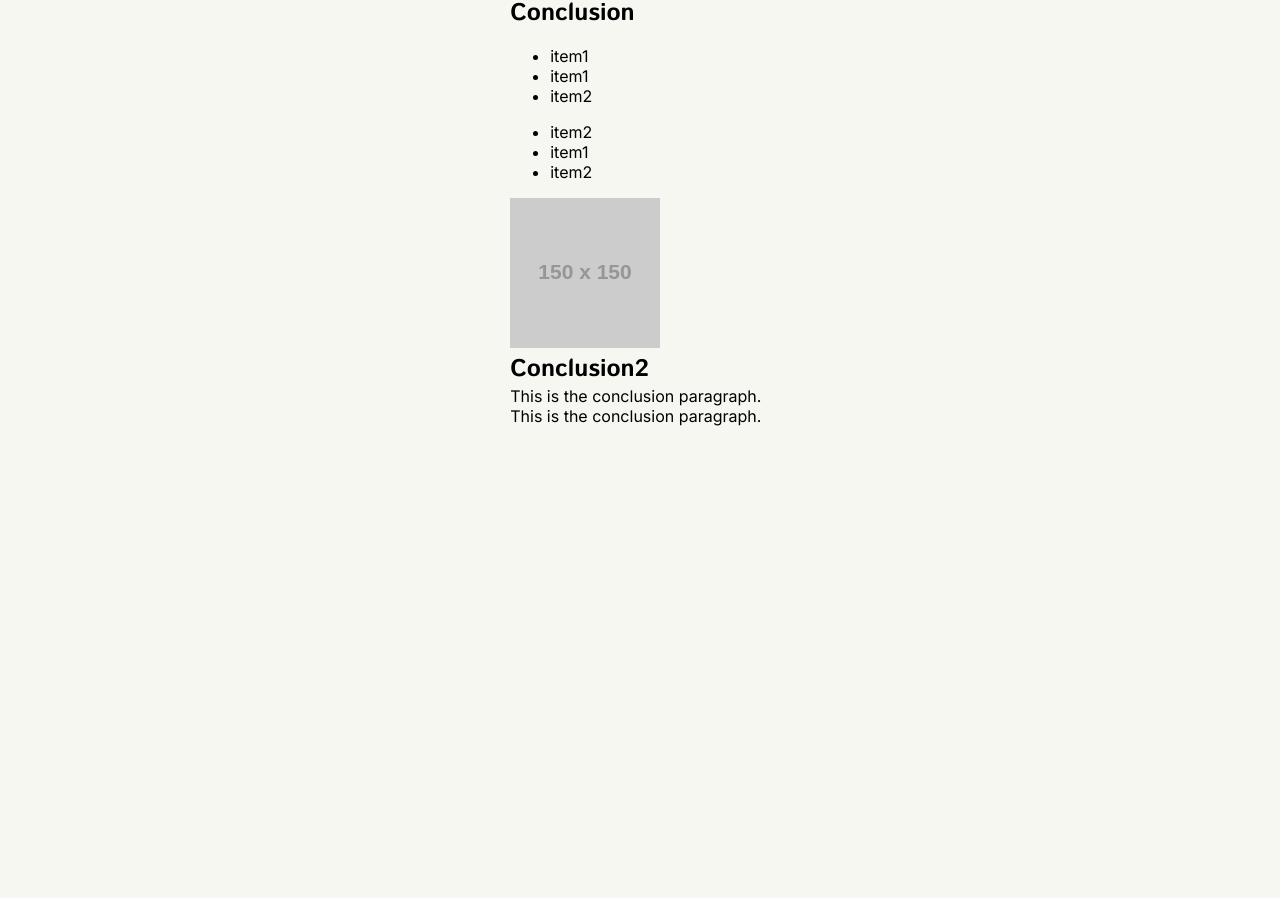
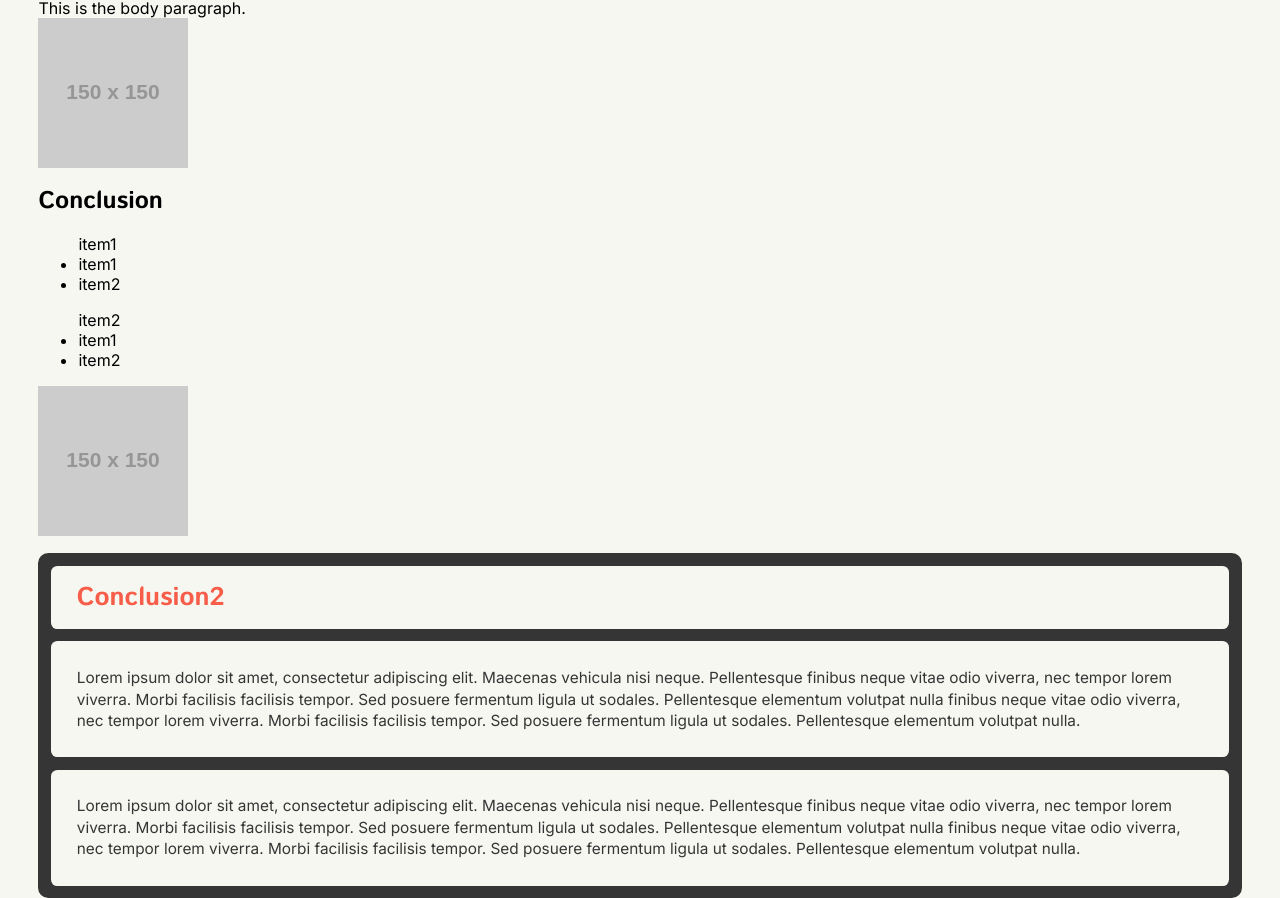
Before and after one commit to Thomasfouquereau/Nihongo, a React (Vite) app: page /article/1/1 in a window 1280 px wide. Shown: the part 1080-1978 px from the top of the page. Before the commit the page ends 1506 px from the top, so only its background shows below. Built offline with nearby package versions, Linux system fonts and the light colour scheme.

Commit message:
Mettre à jour le contenu des articles avec des textes enrichis et améliorer le style du composant ArticleContent pour une meilleure présentation.

```diff
--- a/src/component/data/articles/articles.json
+++ b/src/component/data/articles/articles.json
@@ -21,7 +21,7 @@
             {
                 "type": "paragraphs",
                 "heading": "Introduction",
-                "content": "This is the introduction paragraph."
+                "content": "Lorem ipsum dolor sit amet, consectetur adipiscing elit. Maecenas vehicula nisi neque. Pellentesque finibus neque vitae odio viverra, nec tempor lorem viverra. Morbi facilisis facilisis tempor. Sed posuere fermentum ligula ut sodales. Pellentesque elementum volutpat nulla finibus neque vitae odio viverra, nec tempor lorem viverra. Morbi facilisis facilisis tempor. Sed posuere fermentum ligula ut sodales. Pellentesque elementum volutpat nulla."
             },
             {
                 "type": "paragraphs and image",
@@ -61,8 +61,8 @@
             {
                 "type": "paragraphs and paragraphs",
                 "heading": "Conclusion2",
-                "content1": "This is the conclusion paragraph.",
-                "content2": "This is the conclusion paragraph."
+                "content1": "Lorem ipsum dolor sit amet, consectetur adipiscing elit. Maecenas vehicula nisi neque. Pellentesque finibus neque vitae odio viverra, nec tempor lorem viverra. Morbi facilisis facilisis tempor. Sed posuere fermentum ligula ut sodales. Pellentesque elementum volutpat nulla finibus neque vitae odio viverra, nec tempor lorem viverra. Morbi facilisis facilisis tempor. Sed posuere fermentum ligula ut sodales. Pellentesque elementum volutpat nulla.",
+                "content2": "Lorem ipsum dolor sit amet, consectetur adipiscing elit. Maecenas vehicula nisi neque. Pellentesque finibus neque vitae odio viverra, nec tempor lorem viverra. Morbi facilisis facilisis tempor. Sed posuere fermentum ligula ut sodales. Pellentesque elementum volutpat nulla finibus neque vitae odio viverra, nec tempor lorem viverra. Morbi facilisis facilisis tempor. Sed posuere fermentum ligula ut sodales. Pellentesque elementum volutpat nulla."
             }
         ],
         "exercises": {
--- a/src/component/main/articles/article/component/ArticleContent.jsx
+++ b/src/component/main/articles/article/component/ArticleContent.jsx
@@ -2,15 +2,56 @@ import styled from 'styled-components';
 import { useSelector } from 'react-redux';
 import PropTypes from 'prop-types';
 
-const Container = styled.div``
+const Container = styled.div`
+    display: flex;
+    flex-direction: column;
+    gap: 1vw;
+    width: calc( 100% - 6vw);
+`
 
-const ArticleContentCreator = ({ heading, content, type, list, image, content1, content2 }) => {
+const Paragraphs = styled.div`
+    display: flex;
+    flex-direction: column;
+    gap: 1vw;
+    background-color: ${(props) => props.$bgColor};
+    color: ${(props) => props.$fontColor};
+    padding: 1vw;
+    border-radius: 0.8vw;
+    width: calc(  100% - 2vw);
+    div{
+        display: flex;
+        flex-direction: column;
+        gap: 1vw;
+        width: 100%;
+        h2{
+            background-color: ${(props) => props.$mainBgColor};
+            color: ${(props) => props.$color};
+            border-radius: 0.5vw;
+            padding: 1vw 2vw;
+            font-size: 2vw;
+        }
+        p{
+            font-size: 1.2vw;
+            background-color: ${(props) => props.$mainBgColor};
+            border-radius: 0.5vw;
+            padding: 2vw;
+            line-height: 1.4 ;
+            @media screen and (max-width: 560px){
+                font-size: 4vw;
+            }
+        }
+    }
+`
+
+const ArticleContentCreator = ({ heading, content, type, list, image, content1, content2, bgColor, fontColor, mainBgColor, color }) => {
     if (type === "paragraphs") {
         return (
+            <Paragraphs $bgColor={bgColor} $fontColor={fontColor} $mainBgColor={mainBgColor} $color={color}>
                 <div>
                     <h2>{heading}</h2>
                     <p>{content}</p>
                 </div>
+            </Paragraphs>
         )
     } else if (type === "list and image") {
         return (
@@ -18,7 +59,7 @@ const ArticleContentCreator = ({ heading, content, type, list, image, content1,
                 <h2>{heading}</h2>
                 {list && list.map((item, index) => (
                     <ul key={index}>
-                        <li>{item.name}</li>
+                        <p>{item.name}</p>
                         {item.itemList.map((subItem, subIndex) => (
                             <li key={subIndex}>{subItem.item}</li>
                         ))}
@@ -37,18 +78,20 @@ const ArticleContentCreator = ({ heading, content, type, list, image, content1,
         )
     } else if (type === "paragraphs and paragraphs") {
         return (
+            <Paragraphs $bgColor={bgColor} $fontColor={fontColor} $mainBgColor={mainBgColor} $color={color}>
                 <div>
                     <h2>{heading}</h2>
                     <p>{content1}</p>
                     <p>{content2}</p>
                 </div>
+            </Paragraphs>
         )
     }
     return (
-        <div>
+        <Paragraphs $bgColor={bgColor} $fontColor={fontColor} $mainBgColor={mainBgColor} $color={color}>
             <h2>{heading}</h2>
             <p>{content}</p>
-        </div>
+        </Paragraphs>
     )
 }
 
@@ -68,11 +111,18 @@ ArticleContentCreator.propTypes = {
     ),
     image: PropTypes.string,
     content1: PropTypes.string,
-    content2: PropTypes.string
+    content2: PropTypes.string,
+    bgColor: PropTypes.string,
+    fontColor: PropTypes.string,
+    mainBgColor: PropTypes.string,
+    color: PropTypes.string
 }
 
 export default function ArticleContent({ article }) {
-    const { bgColor } = useSelector((state) => state.mode);
+
+    const { bgColor, fontColor, mainBgColor } = useSelector((state) => state.mode);
+    const { color } = useSelector((state) => state.color);
+
     return (
         <Container $bgColor={bgColor}>
             {article.paragraphs.map((paragraph, index) => (
@@ -85,6 +135,10 @@ export default function ArticleContent({ article }) {
                     image={paragraph.image}
                     content1={paragraph.content1}
                     content2={paragraph.content2}
+                    bgColor={bgColor}
+                    fontColor={fontColor}
+                    mainBgColor={mainBgColor}
+                    color={color}
                 />
             ))}
         </Container>
```
Lines whose indentation alone changed are shown as unchanged.
